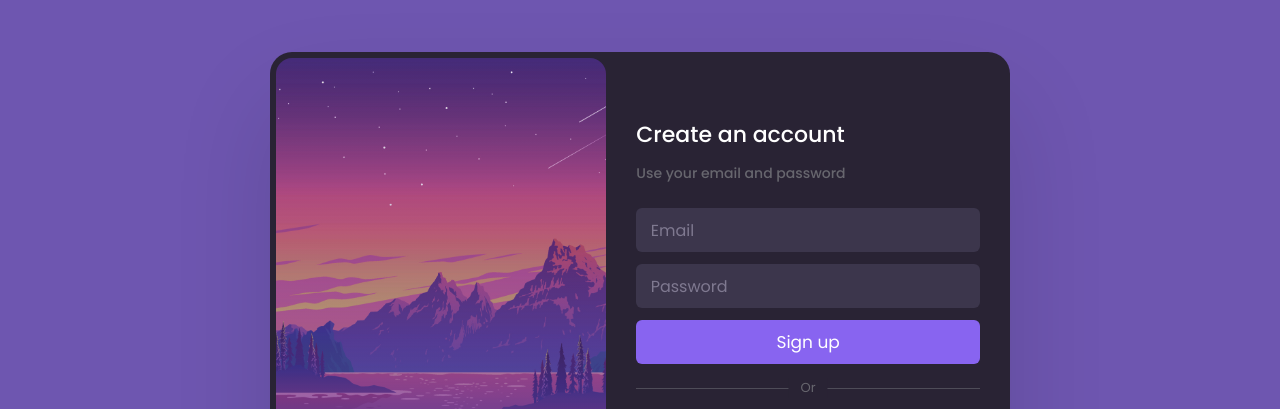
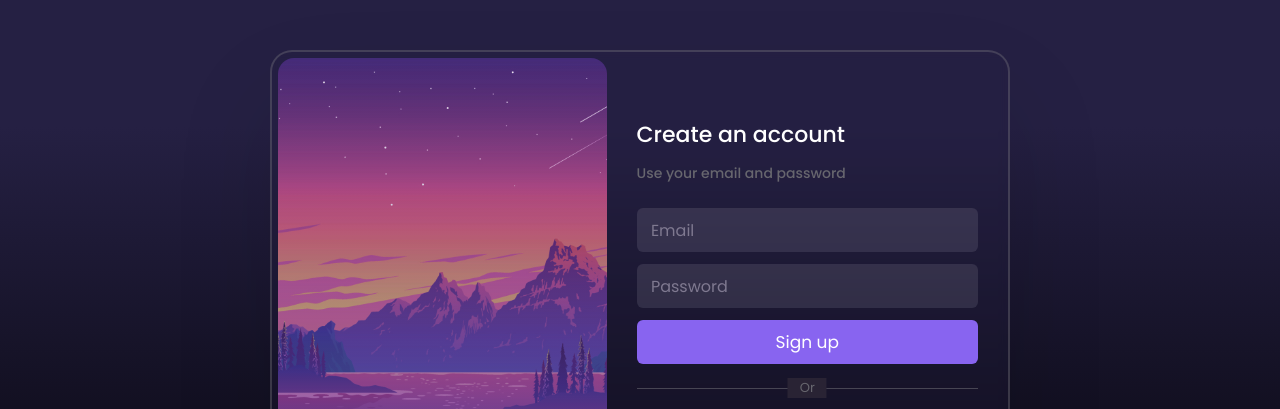
Before and after one commit to devcode-gihh/signup-page-1, a plain HTML site: page index.html in a window 1280 px wide. Shown: the part 113-522 px from the top of the page. Drawn offline with nearby package versions, Linux system fonts and the light colour scheme.

Commit message:
update background color and border on body and card

```diff
--- a/assets/css/style.css
+++ b/assets/css/style.css
@@ -18,7 +18,7 @@ p {
 
 body {
   margin: 0;
-  background-color: #6e56b0;
+  background: linear-gradient(#252043 30%, #000000);
   color: white;
   font-family: "Euclid Circular B", "Poppins";
 }
@@ -31,7 +31,9 @@ body {
 
 .signup .card {
   display: flex;
-  background-color: var(--color-card);
+  background-color: rgb(37, 32, 67, .2);
+  backdrop-filter: blur(5px);
+  border: 2px solid rgb(142, 142, 142, .3);
   border-radius: 22px;
   padding: 6px 0 6px 6px;
   width: 85vw;
@@ -95,7 +97,7 @@ body {
 }
 
 .card form input {
-  background-color: #3c364c;
+  background-color: rgb(255, 255, 255, .1);
   padding: 0 .9rem;
 }
 
```
